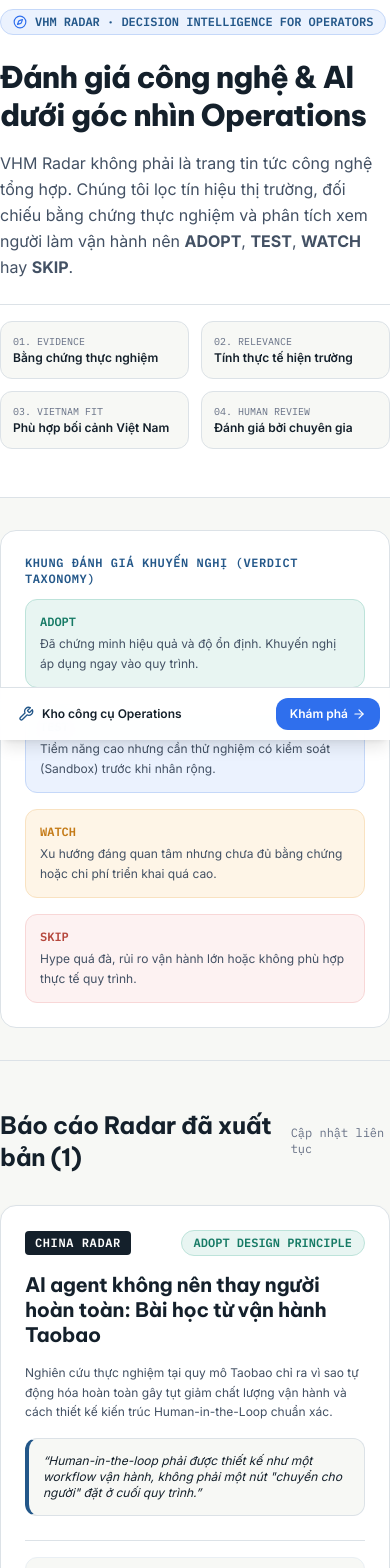
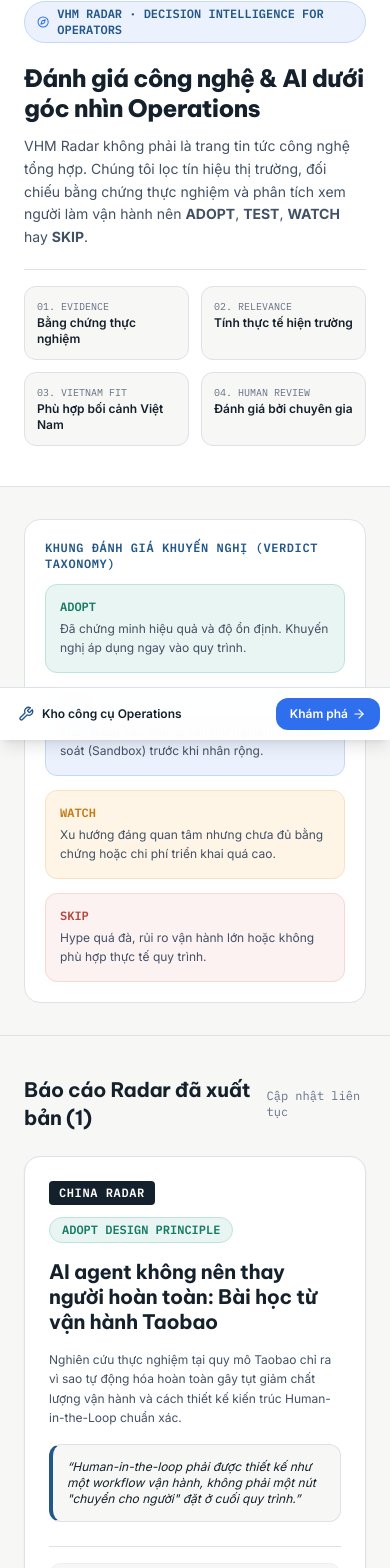
Before and after one commit to tuanbond93/vhm, a Next.js app: page /radar in a window 390 px wide. Shown: the part 104-1672 px from the top of the page. Built offline with nearby package versions, Linux system fonts and the light colour scheme.

Commit message:
fix(radar): define enforced responsive horizontal page gutters in container-custom and align all Radar elements to shared grid

```diff
--- a/src/app/globals.css
+++ b/src/app/globals.css
@@ -52,6 +52,31 @@
   }
 }
 
+@layer components {
+  /* Shared Page Gutter & Centered Container Primitive for Radar and Site Layouts */
+  .container-custom {
+    width: 100%;
+    margin-left: auto;
+    margin-right: auto;
+    padding-left: 1.5rem; /* 24px mobile gutter */
+    padding-right: 1.5rem; /* 24px mobile gutter */
+  }
+
+  @media (min-width: 640px) {
+    .container-custom {
+      padding-left: 2rem; /* 32px tablet gutter */
+      padding-right: 2rem; /* 32px tablet gutter */
+    }
+  }
+
+  @media (min-width: 1024px) {
+    .container-custom {
+      padding-left: 3rem; /* 48px desktop minimum gutter */
+      padding-right: 3rem; /* 48px desktop minimum gutter */
+    }
+  }
+}
+
 @layer utilities {
   .card-surface {
     background-color: #FFFFFF;
--- a/src/app/radar/page.tsx
+++ b/src/app/radar/page.tsx
@@ -1,6 +1,5 @@
 import type { Metadata } from 'next';
-import Link from 'next/link';
-import { ShieldCheck, Compass, FileCheck2, AlertCircle, ArrowRight } from 'lucide-react';
+import { Compass, FileCheck2 } from 'lucide-react';
 import { RADAR_ITEMS } from '@/lib/radar-data';
 import { RadarCard } from '@/components/RadarCard';
 import { LeadCaptureForm } from '@/components/LeadCaptureForm';
@@ -43,18 +42,18 @@ export default function RadarIndexPage() {
       />
 
       {/* Hero Header Section */}
-      <section className="border-b border-[#DCE2E7] bg-white py-12 sm:py-16">
-        <div className="container-custom space-y-6">
+      <section className="border-b border-[#DCE2E7] bg-white py-10 sm:py-14">
+        <div className="container-custom max-w-5xl space-y-5 sm:space-y-6">
           <div className="inline-flex items-center gap-2 px-3 py-1 rounded-full bg-[#EBF2FE] border border-[#C5D8F9] text-[#235789] font-mono text-xs font-semibold">
             <Compass className="w-3.5 h-3.5 text-[#2F6FED]" />
             <span>VHM RADAR · DECISION INTELLIGENCE FOR OPERATORS</span>
           </div>
 
-          <div className="max-w-3xl space-y-4">
-            <h1 className="text-3xl sm:text-4xl lg:text-5xl font-extrabold text-[#14202B] tracking-tight leading-tight">
+          <div className="max-w-4xl space-y-3 sm:space-y-4">
+            <h1 className="text-2xl sm:text-4xl lg:text-5xl font-extrabold text-[#14202B] tracking-tight leading-tight sm:leading-tight">
               Đánh giá công nghệ & AI dưới góc nhìn Operations
             </h1>
-            <p className="text-base sm:text-lg text-[#435164] leading-relaxed">
+            <p className="text-sm sm:text-lg text-[#435164] leading-relaxed">
               VHM Radar không phải là trang tin tức công nghệ tổng hợp. Chúng tôi lọc tín hiệu thị trường, đối chiếu bằng chứng thực nghiệm và phân tích xem người làm vận hành nên <strong>ADOPT</strong>, <strong>TEST</strong>, <strong>WATCH</strong> hay <strong>SKIP</strong>.
             </p>
           </div>
@@ -83,12 +82,12 @@ export default function RadarIndexPage() {
 
       {/* Verdict Taxonomy Legend Section */}
       <section className="py-8 bg-[#F7F8F5] border-b border-[#DCE2E7]">
-        <div className="container-custom">
-          <div className="bg-white border border-[#DCE2E7] rounded-2xl p-6">
+        <div className="container-custom max-w-5xl">
+          <div className="bg-white border border-[#DCE2E7] rounded-2xl p-5 sm:p-6">
             <div className="font-mono text-xs font-semibold text-[#235789] uppercase tracking-wider mb-3">
               KHUNG ĐÁNH GIÁ KHUYẾN NGHỊ (VERDICT TAXONOMY)
             </div>
-            <div className="grid grid-cols-1 sm:grid-cols-2 lg:grid-cols-4 gap-4 text-xs">
+            <div className="grid grid-cols-1 sm:grid-cols-2 lg:grid-cols-4 gap-3.5 sm:gap-4 text-xs">
               <div className="p-3.5 rounded-xl bg-[#E8F5F2] border border-[#BDE3DA]">
                 <div className="font-mono font-bold text-[#167A65] mb-1">ADOPT</div>
                 <p className="text-[#435164] leading-relaxed">
@@ -119,10 +118,10 @@ export default function RadarIndexPage() {
       </section>
 
       {/* Published Radar Items List */}
-      <section className="py-12 sm:py-16">
-        <div className="container-custom space-y-8">
+      <section className="py-10 sm:py-14">
+        <div className="container-custom max-w-5xl space-y-6 sm:space-y-8">
           <div className="flex items-center justify-between">
-            <h2 className="text-2xl font-bold text-[#14202B]">
+            <h2 className="text-xl sm:text-2xl font-bold text-[#14202B]">
               Báo cáo Radar đã xuất bản ({publishedItems.length})
             </h2>
             <span className="text-xs font-mono text-[#667085]">
@@ -130,7 +129,7 @@ export default function RadarIndexPage() {
             </span>
           </div>
 
-          <div className="grid grid-cols-1 lg:grid-cols-2 gap-8">
+          <div className="grid grid-cols-1 lg:grid-cols-2 gap-6 sm:gap-8">
             {publishedItems.map((item) => (
               <RadarCard key={item.id} item={item} />
             ))}
@@ -139,16 +138,16 @@ export default function RadarIndexPage() {
       </section>
 
       {/* Bottom Newsletter/Toolkit Lead Form Section */}
-      <section className="py-12 bg-white border-t border-[#DCE2E7]">
-        <div className="container-custom max-w-3xl text-center space-y-6">
+      <section className="py-10 sm:py-14 bg-white border-t border-[#DCE2E7]">
+        <div className="container-custom max-w-5xl space-y-6 text-center">
           <div className="inline-flex items-center gap-1.5 px-3 py-1 rounded-full bg-[#EBF2FE] border border-[#C5D8F9] text-[#235789] text-xs font-mono font-semibold">
             <FileCheck2 className="w-3.5 h-3.5 text-[#2F6FED]" />
             <span>NHẬN PHÂN TÍCH RADAR VÀ TOOLKIT VẬN HÀNH</span>
           </div>
-          <h3 className="text-2xl sm:text-3xl font-bold text-[#14202B]">
+          <h3 className="text-xl sm:text-3xl font-bold text-[#14202B]">
             Đăng ký nhận Radar phân tích mới nhất qua email
           </h3>
-          <p className="text-sm text-[#435164] max-w-xl mx-auto leading-relaxed">
+          <p className="text-xs sm:text-sm text-[#435164] max-w-xl mx-auto leading-relaxed">
             Nhận thông báo khi có phân tích Radar mới cùng bộ AI Prompt Kit 32 Prompts thực chiến dành cho Operations Manager.
           </p>
           <div className="max-w-md mx-auto">
--- a/src/components/RadarWorkflow.tsx
+++ b/src/components/RadarWorkflow.tsx
@@ -62,8 +62,8 @@ export function RadarWorkflow() {
   ];
 
   return (
-    <div className="my-8 p-6 bg-[#F7F8F5] border border-[#DCE2E7] rounded-2xl">
-      <div className="mb-6 flex flex-col sm:flex-row sm:items-center sm:justify-between gap-2 border-b border-[#DCE2E7] pb-4">
+    <div className="my-6 sm:my-8 p-4 sm:p-6 bg-[#F7F8F5] border border-[#DCE2E7] rounded-2xl overflow-hidden">
+      <div className="mb-5 sm:mb-6 flex flex-col sm:flex-row sm:items-center sm:justify-between gap-2 border-b border-[#DCE2E7] pb-4">
         <div>
           <div className="font-mono text-xs font-semibold text-[#235789] uppercase tracking-wider mb-1">
             WORKFLOW ARCHITECTURE
@@ -78,8 +78,8 @@ export function RadarWorkflow() {
       </div>
 
       {/* Workflow Step Grid / Sequence */}
-      <div className="grid grid-cols-1 md:grid-cols-2 lg:grid-cols-3 gap-4">
-        {steps.map((item, idx) => (
+      <div className="grid grid-cols-1 md:grid-cols-2 lg:grid-cols-3 gap-3.5 sm:gap-4">
+        {steps.map((item) => (
           <div
             key={item.step}
             className="bg-white border border-[#DCE2E7] rounded-xl p-4 flex flex-col justify-between space-y-3 relative group hover:border-[#2F6FED] transition-colors"
@@ -107,18 +107,12 @@ export function RadarWorkflow() {
                 {item.desc}
               </p>
             </div>
-
-            {idx < steps.length - 1 && (
-              <div className="hidden lg:block absolute -right-3 top-1/2 -translate-y-1/2 z-10 bg-white p-1 rounded-full border border-[#DCE2E7] text-[#667085]">
-                <ArrowRight className="w-3 h-3" />
-              </div>
-            )}
           </div>
         ))}
       </div>
 
       {/* Operator Insight Callout Box */}
-      <div className="mt-6 bg-white border border-[#C5D8F9] border-l-4 border-l-[#2F6FED] p-4 rounded-xl flex items-start gap-3">
+      <div className="mt-5 sm:mt-6 bg-white border border-[#C5D8F9] border-l-4 border-l-[#2F6FED] p-4 rounded-xl flex items-start gap-3">
         <div className="p-1.5 rounded-lg bg-[#EBF2FE] text-[#2F6FED] shrink-0 mt-0.5">
           <UserCheck className="w-4 h-4" />
         </div>
```
Also changed, not shown: assets/lead-store/leads-dev-only.json (+8 -8 lines).
